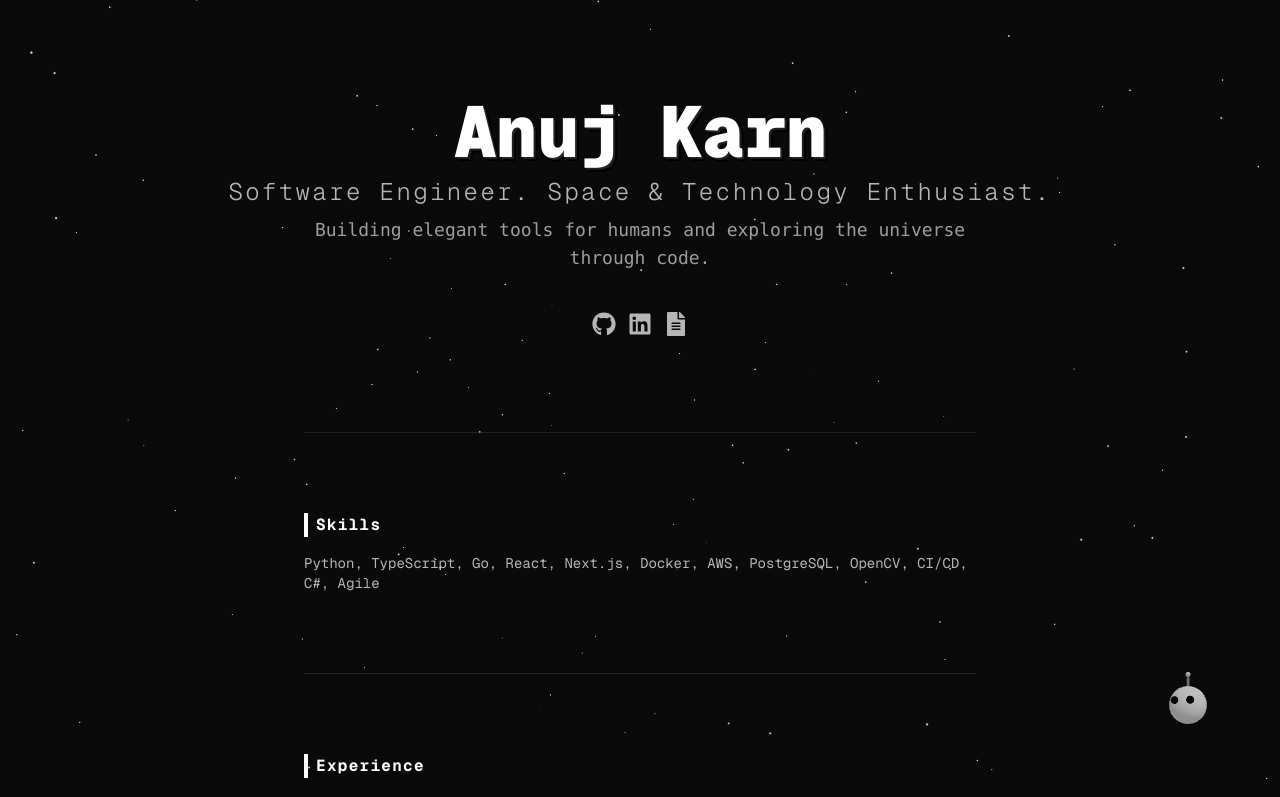
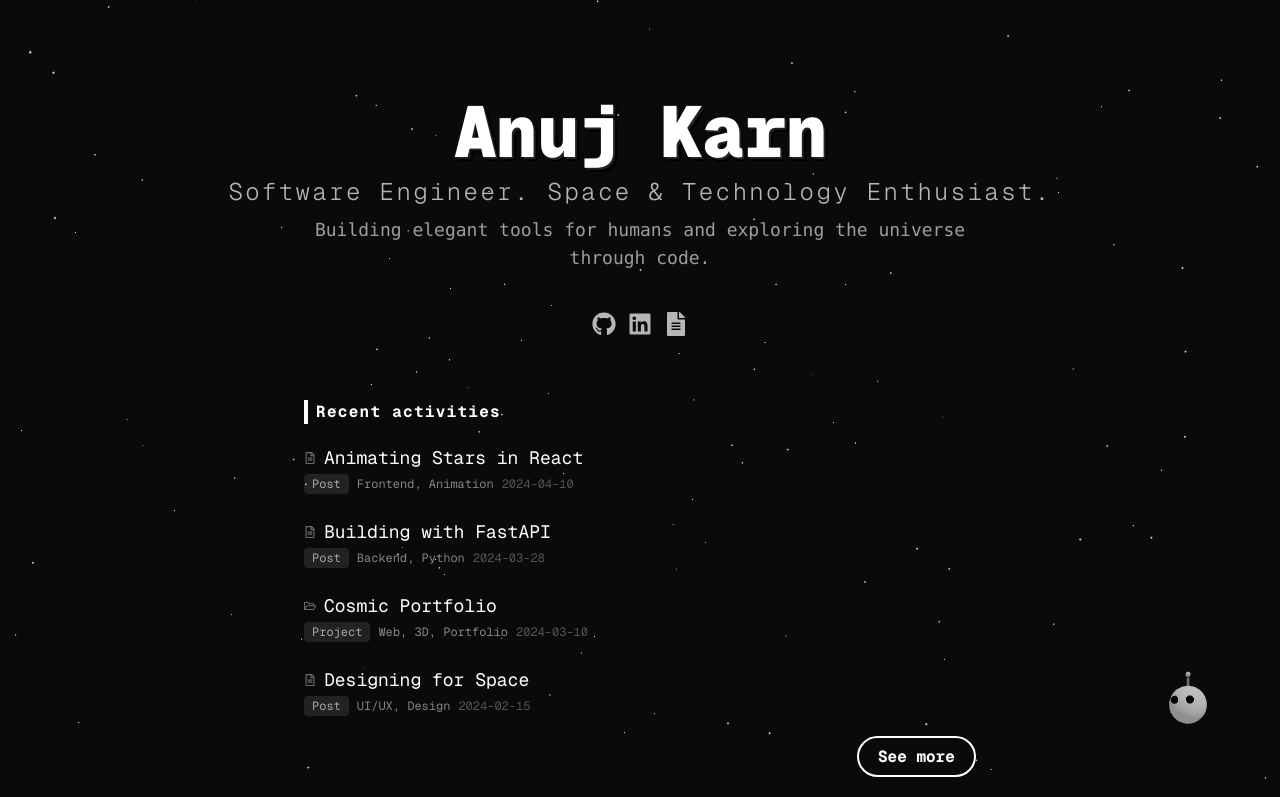
Before and after one commit to anujkarn002/anujkarn, a Next.js app: page / in a window 1280 px wide. Shown: the top 797 px of the page. Built offline with nearby package versions, Linux system fonts and the light colour scheme.

Commit message:
fix: show recent activities when activities are present on homepage

```diff
--- a/src/app/page.tsx
+++ b/src/app/page.tsx
@@ -59,7 +59,7 @@ export default function Home() {
             <a href="/resume/Anuj_Karn_Resume_01_04_2025.pdf" download className="text-white/70 hover:text-white transition text-2xl" title="Résumé"><FaFileAlt /></a>
           </div>
           <div className="flex flex-col gap-12 w-full max-w-2xl mt-8 mb-6">
-            {activities.length > 100 && (
+            {activities.length > 0 && (
               <section>
                 <h3 className="text-white text-base font-bold retro-section mb-4">Recent activities</h3>
                 <ul className="flex flex-col gap-4">
```
